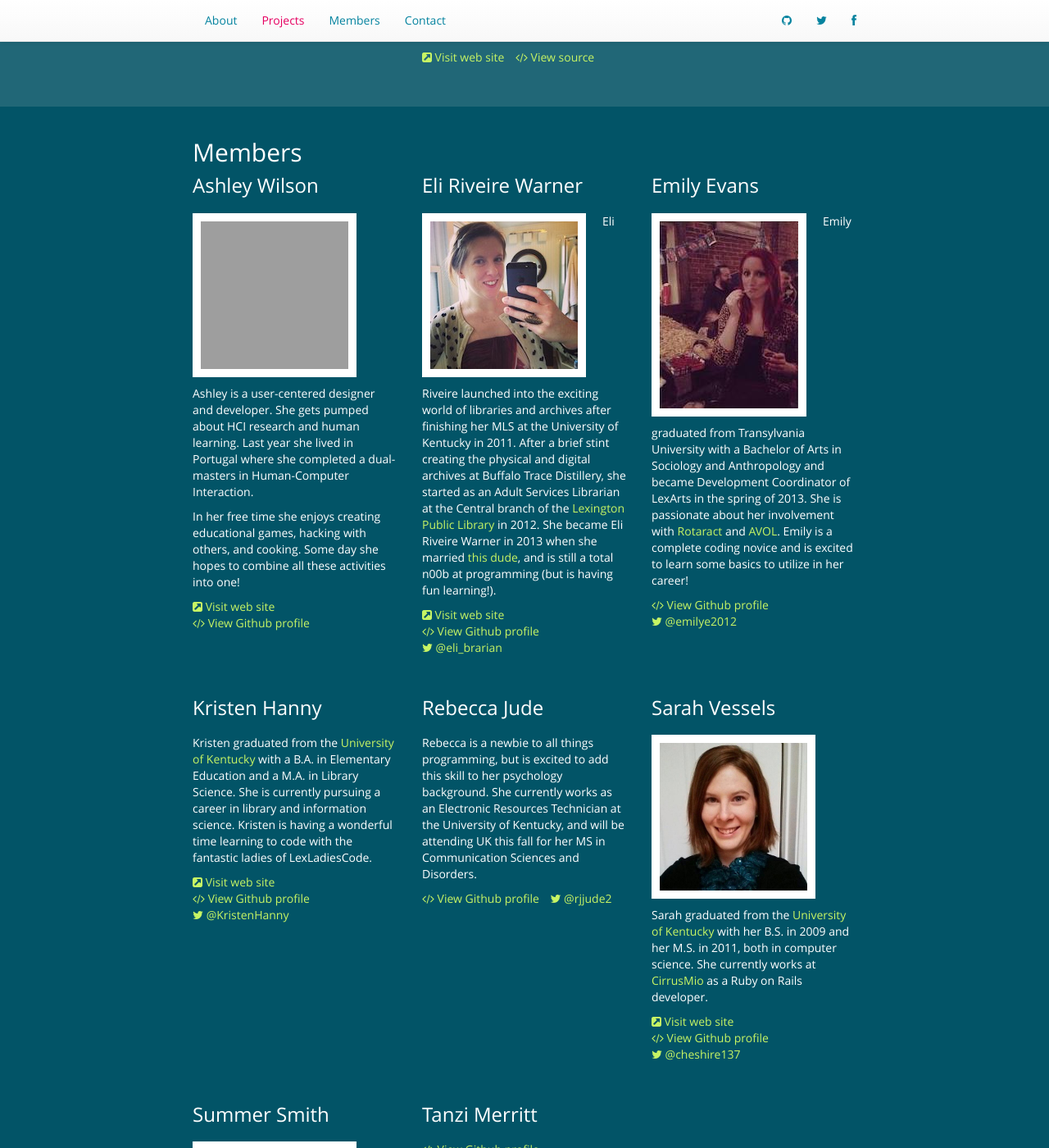
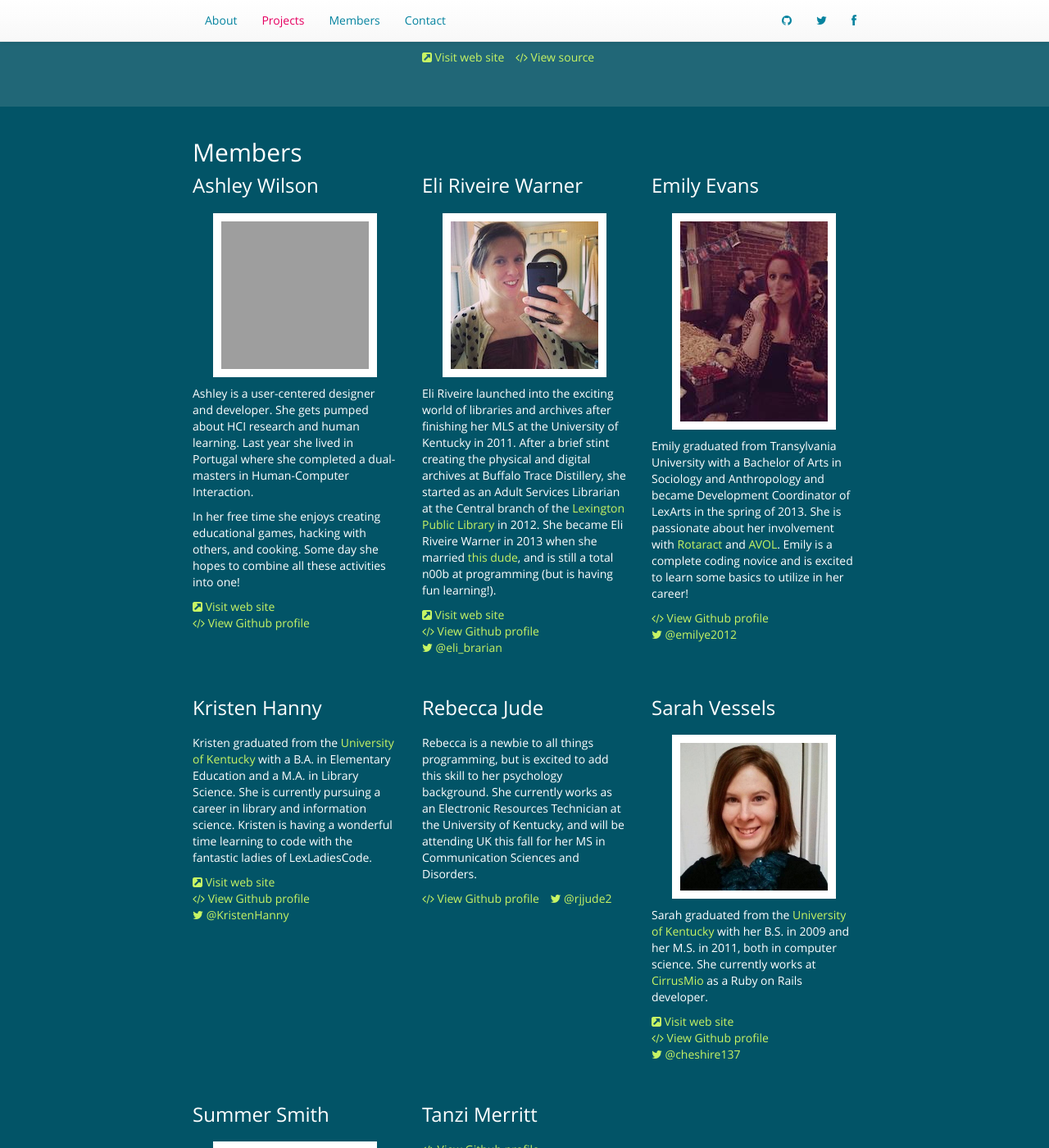
Before and after one commit to LexLadiesCode/LexLadiesCode.github.io, a Jekyll site: the page built from index.html, in a window 1280 px wide and 1400 px high, scrolled down 871 px. Shown: the whole window at 82% size. Built offline with Jekyll 4.4.1, drawn with Linux system fonts in a browser that asks for light colours; nearby versions of some CDN libraries; Markdown is read by kramdown in place of the engine named in the settings; grey boxes are pictures that could not be loaded.

Commit message:
fixed floating text and emily's photo

```diff
--- a/css/custom.css
+++ b/css/custom.css
@@ -66,10 +66,11 @@ h3.project-name {
 }
 
 .member-photo {
-  float: left;
-  margin: 0 20px 10px 0;
+  margin: 0 auto 10px auto;
   padding: 10px;
   background-color: white;
+	width: 200px;
+	text-align: center;
 }
 
 .modal-title {
--- a/members/_posts/2014-03-01-emily-evans.markdown
+++ b/members/_posts/2014-03-01-emily-evans.markdown
@@ -5,5 +5,4 @@ github: msem1227
 twitter: emilye2012
 photo: emilyphoto.jpg
 ---
-
 Emily graduated from Transylvania University with a Bachelor of Arts in Sociology and Anthropology and became Development Coordinator of LexArts in the spring of 2013. She is passionate about her involvement with [Rotaract](http://www.rotaractlex.org/) and [AVOL](http://www.avolky.org). Emily is a complete coding novice and is excited to learn some basics to utilize in her career!
```
Also changed, not shown: images/emilyphoto.jpg.
